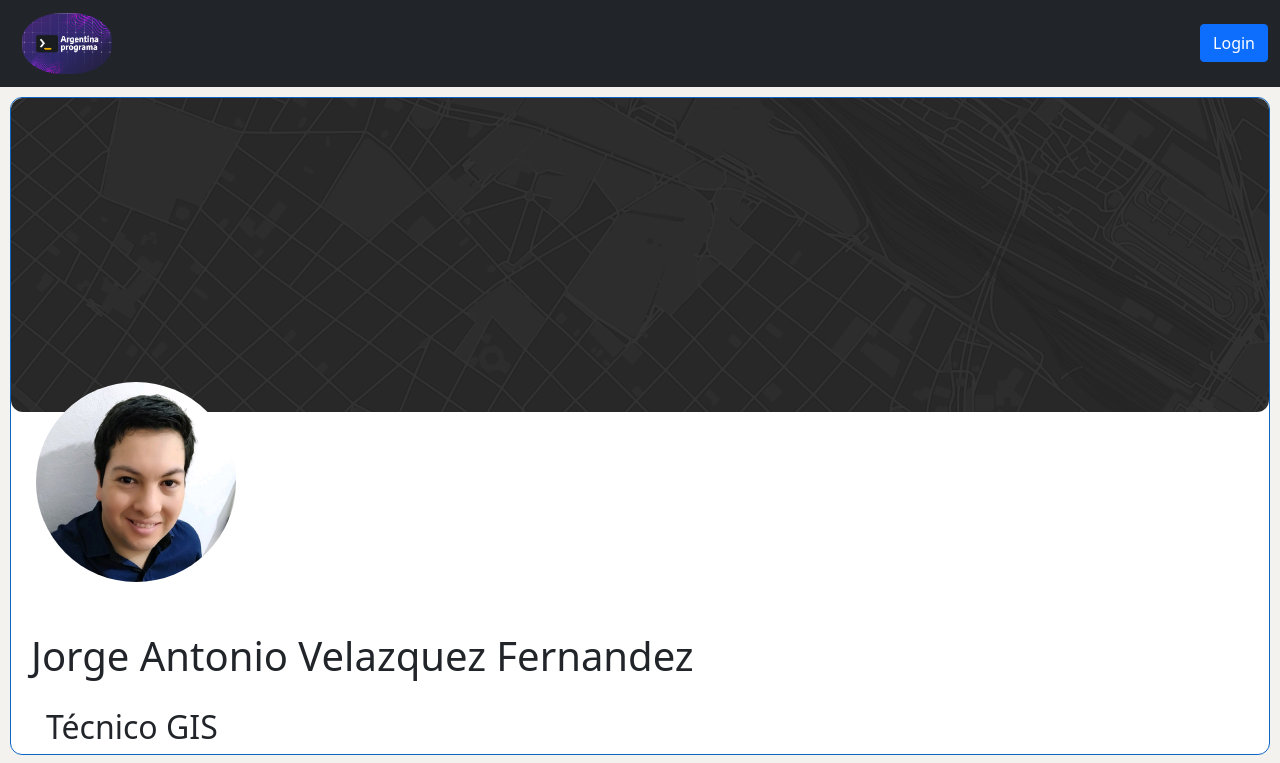
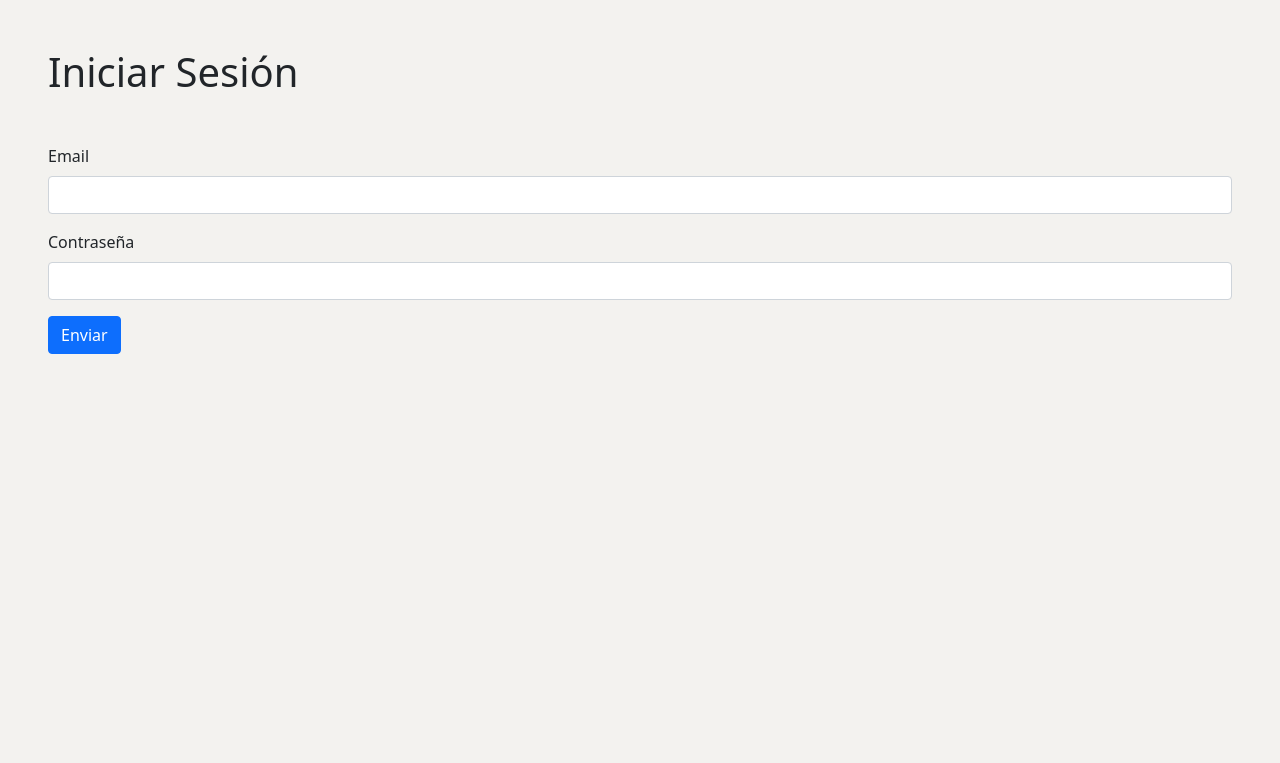
Before and after one commit to jvelazquez90/PortfolioFrontAngular, an Angular app: page /iniciar-sesion in a window 1280 px wide. Before the commit this address led to /. Shown: the top 763 px of the page. Built offline with nearby package versions, Linux system fonts and the light colour scheme.

Commit message:
se crea router-outlet en app.component.html dividiendo en portfolio e inicio-sesion. Inicio-sesion se crea formulario

```diff
--- a/src/app/app.component.html
+++ b/src/app/app.component.html
@@ -1,12 +1,3 @@
-<app-header></app-header>
-<app-encabezado></app-encabezado>
-<app-informacion-personal></app-informacion-personal>
-<app-acerca-de></app-acerca-de>
-<app-experiencia></app-experiencia>
-<app-aptitudes></app-aptitudes>
-<app-educacion></app-educacion>
-<app-habilidades></app-habilidades>
-<app-proyectos></app-proyectos>
-<app-ubicacion></app-ubicacion>
-<app-redes-sociales></app-redes-sociales>
-<app-iniciar-sesion></app-iniciar-sesion>
+<div>
+    <router-outlet></router-outlet>
+</div>
--- a/src/app/app.module.ts
+++ b/src/app/app.module.ts
@@ -17,6 +17,8 @@ import { HttpClientModule} from '@angular/common/http';
 import { HeaderComponent } from './componentes/header/header.component';
 import { LoginComponent } from './login/login.component';
 import { IniciarSesionComponent } from './componentes/iniciar-sesion/iniciar-sesion.component';
+import { PortfolioComponent } from './componentes/portfolio/portfolio.component';
+import { ReactiveFormsModule } from '@angular/forms';
 
 @NgModule({
   declarations: [
@@ -33,12 +35,14 @@ import { IniciarSesionComponent } from './componentes/iniciar-sesion/iniciar-ses
     RedesSocialesComponent,
     HeaderComponent,
     LoginComponent,
-    IniciarSesionComponent
+    IniciarSesionComponent,
+    PortfolioComponent
   ],
   imports: [
     BrowserModule,
     AppRoutingModule,
     HttpClientModule,
+    ReactiveFormsModule
   ],
   providers: [],
   bootstrap: [AppComponent]
--- a/src/app/componentes/iniciar-sesion/iniciar-sesion.component.html
+++ b/src/app/componentes/iniciar-sesion/iniciar-sesion.component.html
@@ -1,12 +1,43 @@
-<h1> Iniciar Sesión</h1>
-<form class="m-5">
+<h1 class="m-5"> Iniciar Sesión</h1>
+
+<form [formGroup]="form" class="m-5">
+
+    <!---------------------------------------- Email ---------------------------------------------------------->
     <div class="mb-3">
         <label for="exampleInputEmail1" class="form-label">Email</label>
-        <input type="email" class="form-control" id="exampleInputEmail1" aria-describedby="emailHelp">
+        <input type="email" formControlName="email"
+        [ngClass]="{'is-invalid': Email?.errors && Email?.touched, 'is-valid': !Email?.errors && Email?.touched}"
+        class="form-control" id="exampleInputEmail1" aria-describedby="emailHelp">
+        <div *ngIf="Email?.errors && Email?.touched">
+            <p *ngIf="Email?.hasError('required')" class="text-danger"> <!-- es tocado pero no completado -->
+                El email es requerido.
+            </p>
+            <p *ngIf="Email?.hasError('email')" class="text-danger">
+              El formato del email debe ser válido.
+            </p>
+
+        </div>
     </div>
+
+    <!---------------------------------------- Password ------------------------------------------------------->
     <div class="mb-3">
         <label for="exampleInputPassword1" class="form-label">Contraseña</label>
-        <input type="password" class="form-control" id="exampleInputPassword1">
+        <input type="password" formControlName="password"
+        [ngClass]="{'is-invalid': Password?.errors && Password?.touched, 'is-valid': !Password?.errors && Password?.touched}"
+        class="form-control" id="exampleInputPassword1">
+        <div *ngIf="Password?.errors && Password?.touched">
+            <p *ngIf="Password?.hasError('required')" class="text-danger"> <!-- es tocado pero no completado -->
+                La contraseña es requerida.
+            </p>
+            <!-- no lee el minlength
+            <p *ngIf="Password?.errors?.minlength" class="text-danger">
+              La contraseña debe ser de 8 o mas caracteres.
+            </p>
+            -->
+
+        </div>
     </div>
+
+    <!---------------------------------------- Enviar --------------------------------------------------------->
     <button type="submit" class="btn btn-primary">Enviar</button>
 </form>
--- a/src/app/componentes/iniciar-sesion/iniciar-sesion.component.ts
+++ b/src/app/componentes/iniciar-sesion/iniciar-sesion.component.ts
@@ -1,4 +1,5 @@
 import { Component, OnInit } from '@angular/core';
+import { FormBuilder, FormGroup, Validators } from '@angular/forms';
 
 @Component({
   selector: 'app-iniciar-sesion',
@@ -7,9 +8,32 @@ import { Component, OnInit } from '@angular/core';
 })
 export class IniciarSesionComponent implements OnInit {
 
-  constructor() { }
+  form:FormGroup; // vamos a enlazar con nuestro template
+
+  constructor(private formBuilder: FormBuilder) {
+    this.form = this.formBuilder.group(
+      {
+        email: ['', [Validators.required, Validators.email]],
+        password: ['', [Validators.required, Validators.minLength(8)]],
+        deviceInfo: this.formBuilder.group({
+          deviceId: ["17867868768"],
+          deviceType: ["DEVICE_TYPE_ANDROID"],
+          notificationToken: ["67657575eececc34"]
+        })
+      }
+    )
+  }
 
   ngOnInit(): void {
   }
 
+  // propiedades para obtener el email y el password
+
+  get Email(){
+    return this.form.get('email');
+  }
+
+  get Password(){
+    return this.form.get('password');
+  }
 }
--- /dev/null
+++ b/src/app/componentes/portfolio/portfolio.component.html
@@ -0,0 +1,11 @@
+<app-header></app-header>
+<app-encabezado></app-encabezado>
+<app-informacion-personal></app-informacion-personal>
+<app-acerca-de></app-acerca-de>
+<app-experiencia></app-experiencia>
+<app-aptitudes></app-aptitudes>
+<app-educacion></app-educacion>
+<app-habilidades></app-habilidades>
+<app-proyectos></app-proyectos>
+<app-ubicacion></app-ubicacion>
+<app-redes-sociales></app-redes-sociales>
--- /dev/null
+++ b/src/app/componentes/portfolio/portfolio.component.ts
@@ -0,0 +1,15 @@
+import { Component, OnInit } from '@angular/core';
+
+@Component({
+  selector: 'app-portfolio',
+  templateUrl: './portfolio.component.html',
+  styleUrls: ['./portfolio.component.css']
+})
+export class PortfolioComponent implements OnInit {
+
+  constructor() { }
+
+  ngOnInit(): void {
+  }
+
+}
```
Also changed, not shown: src/app/app-routing.module.ts (+5 -22 lines), src/app/componentes/portfolio/portfolio.component.css (added).
